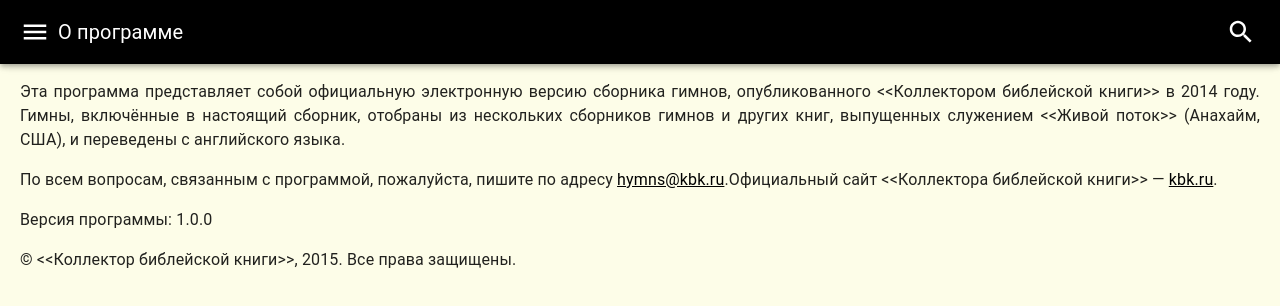
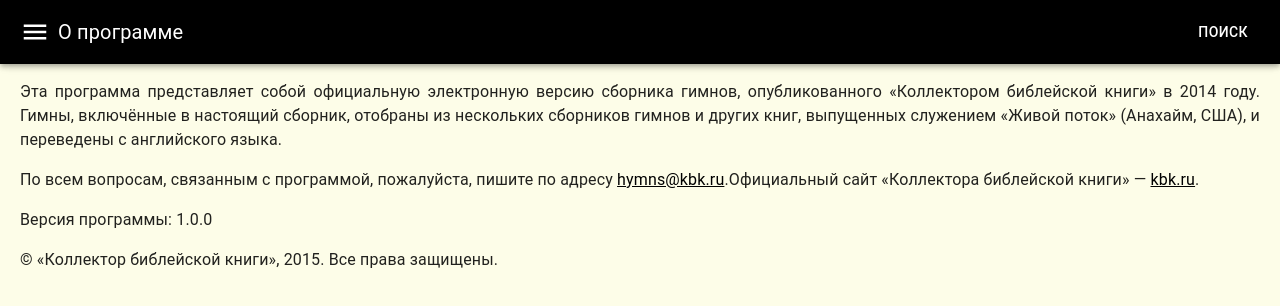
Before and after one commit to gorshipaktsyan/russian-hymns, a React app: page /russian-hymns/about in a window 1280 px wide. Shown: the top 306 px of the page. Built offline with nearby package versions, Linux system fonts and the light colour scheme; a web font is replaced by a local one.

Commit message:
update about and alphabetical page

```diff
--- a/src/view/components/searchBar/SearchBar.js
+++ b/src/view/components/searchBar/SearchBar.js
@@ -2,30 +2,32 @@
 import StyledComponents from "../../../utils/sharedStyles";
 import SearchBarStyledComponents from "./styles";
 import { useNavigate } from "react-router-dom";
+import { Button } from "@mui/material";
 
-const { StyledFab  } = StyledComponents;
-const {
-  SearchedBox,
-  StyledSearchIcon,
-} = SearchBarStyledComponents;
+const { StyledFab } = StyledComponents;
+const { SearchedBox } = SearchBarStyledComponents;
 
 function SearchBar() {
-  const navigate = useNavigate()
+  const navigate = useNavigate();
   const isMobile = navigator.maxTouchPoints > 0;
 
   function handleClick() {
-navigate("/russian-hymns/search")
+    navigate("/russian-hymns/search");
   }
 
   return (
     <>
-      {!isMobile ?  <SearchedBox><StyledSearchIcon onClick={handleClick}/></SearchedBox> :  <StyledFab
-            color="primary"
-            aria-label="add"
-            onClick={handleClick}
-          ><SearchIcon />
-          </StyledFab>
-}
+      {!isMobile ? (
+        <SearchedBox>
+          <Button sx={{ color: "white" }} onClick={handleClick}>
+            Поиск
+          </Button>
+        </SearchedBox>
+      ) : (
+        <StyledFab color="primary" aria-label="add" onClick={handleClick}>
+          <SearchIcon />
+        </StyledFab>
+      )}
     </>
   );
 }
--- a/src/view/components/searchBar/styles.js
+++ b/src/view/components/searchBar/styles.js
@@ -1,13 +1,7 @@
 import styled from "@emotion/styled";
 import { Box } from "@mui/material";
-import SearchIcon from "@mui/icons-material/Search";
 
 const SearchBarStyledComponents = {
-  StyledSearchIcon: styled(SearchIcon)({
-    fontSize: "30px",
-    marginLeft: "10px",
-    cursor: "pointer",
-  }),
   SearchedBox: styled(Box)({
     display: "flex",
     justifyContent: "flex-end",
--- a/src/view/pages/About/index.js
+++ b/src/view/pages/About/index.js
@@ -6,23 +6,23 @@
   return (
     <InfoBox>
       <p>
-          {`Эта программа представляет собой официальную электронную версию сборника
-        гимнов, опубликованного <<Коллектором библейской книги>> в 2014 году.
+        {`Эта программа представляет собой официальную электронную версию сборника
+        гимнов, опубликованного «Коллектором библейской книги» в 2014 году.
         Гимны, включённые в настоящий сборник, отобраны из нескольких сборников
-        гимнов и других книг, выпущенных служением <<Живой поток>> (Анахайм, США),
+        гимнов и других книг, выпущенных служением «Живой поток» (Анахайм, США),
         и переведены с английского языка.`}
       </p>
 
       <p>
         По всем вопросам, связанным с программой, пожалуйста, пишите по адресу{" "}
         <StyledLink href="mailto:hymns@kbk.ru">hymns@kbk.ru</StyledLink>.
-        {`Официальный сайт <<Коллектора библейской книги>> — `}
+        {`Официальный сайт «Коллектора библейской книги» — `}
         <StyledLink href="http://kbk.ru">kbk.ru</StyledLink>.
       </p>
 
       <p>Версия программы: {version}</p>
 
-      <p>&copy;{` <<Коллектор библейской книги>>, 2015. Все права защищены.`}</p>
+      <p>&copy;{` «Коллектор библейской книги», 2015. Все права защищены.`}</p>
     </InfoBox>
   );
 }
--- a/src/view/pages/AlphabeticalIndex/HymnsList.js
+++ b/src/view/pages/AlphabeticalIndex/HymnsList.js
@@ -20,31 +20,25 @@
 
 function HymnsList({ handleTitleClick, letter, handleBackClick }) {
   const filteredHymns = useMemo(() => {
-    const hymnsWithFirstLetter = [];
-    const hymnsWithChorusFirstLetter = [];
-    hymns.filter((h) => {
-      if (h.first_letter === letter) {
-        hymnsWithFirstLetter.push(h);
-        return;
-      } else if (h.first_letter_chorus === letter) {
-        hymnsWithChorusFirstLetter.push(h);
-      }
-    });
-    return {
-      firstLetter: hymnsWithFirstLetter,
-      chorusFirstLetter: hymnsWithChorusFirstLetter,
-    };
+    return hymns.filter(
+      (h) => h.first_letter === letter || h.first_letter_chorus === letter
+    );
   }, [letter]);
 
   return (
     <StyledBox>
       <StyledList>
-        {filteredHymns.firstLetter.map((h, index) =>
-          renderHymnTitle(h, index, "first_string", handleTitleClick)
-        )}
-        {filteredHymns.chorusFirstLetter.map((h, index) =>
-          renderHymnTitle(h, index, "chorus_first_string", handleTitleClick)
-        )}
+        {filteredHymns.map((h, index) => (
+          <HymnTitle
+            title={h.chorus_first_string || h.first_string}
+            number={h.number}
+            id={h._id}
+            hymnsList={filteredHymns}
+            index={index}
+            BorderBottom={Divider}
+            onTitleClick={handleTitleClick}
+          />
+        ))}
       </StyledList>
       <StyledFab color="primary" aria-label="add" onClick={handleBackClick}>
         <AddIcon />
--- a/src/view/pages/Hymn/styles.js
+++ b/src/view/pages/Hymn/styles.js
@@ -10,11 +10,11 @@
   }),
   ArrowCircleRightIcon: styled(ArrowCircleRightIcon)({
     position: "fixed",
-    top: "400px",
-    right: "300px",
+    top: "55%",
+    right: "10%",
     fontSize: "large",
-    width: "40px",
-    height: "40px",
+    width: "50px",
+    height: "50px",
     cursor: "pointer",
     ":hover": {
       color: "gray",
@@ -22,11 +22,11 @@
   }),
   ArrowCircleLeftIcon: styled(ArrowCircleLeftIcon)({
     position: "fixed",
-    top: "400px",
-    right: "300px",
+    top: "55%",
+    left: "10%",
     fontSize: "large",
-    width: "40px",
-    height: "40px",
+    width: "50px",
+    height: "50px",
     cursor: "pointer",
     ":hover": {
       color: "gray",
```
